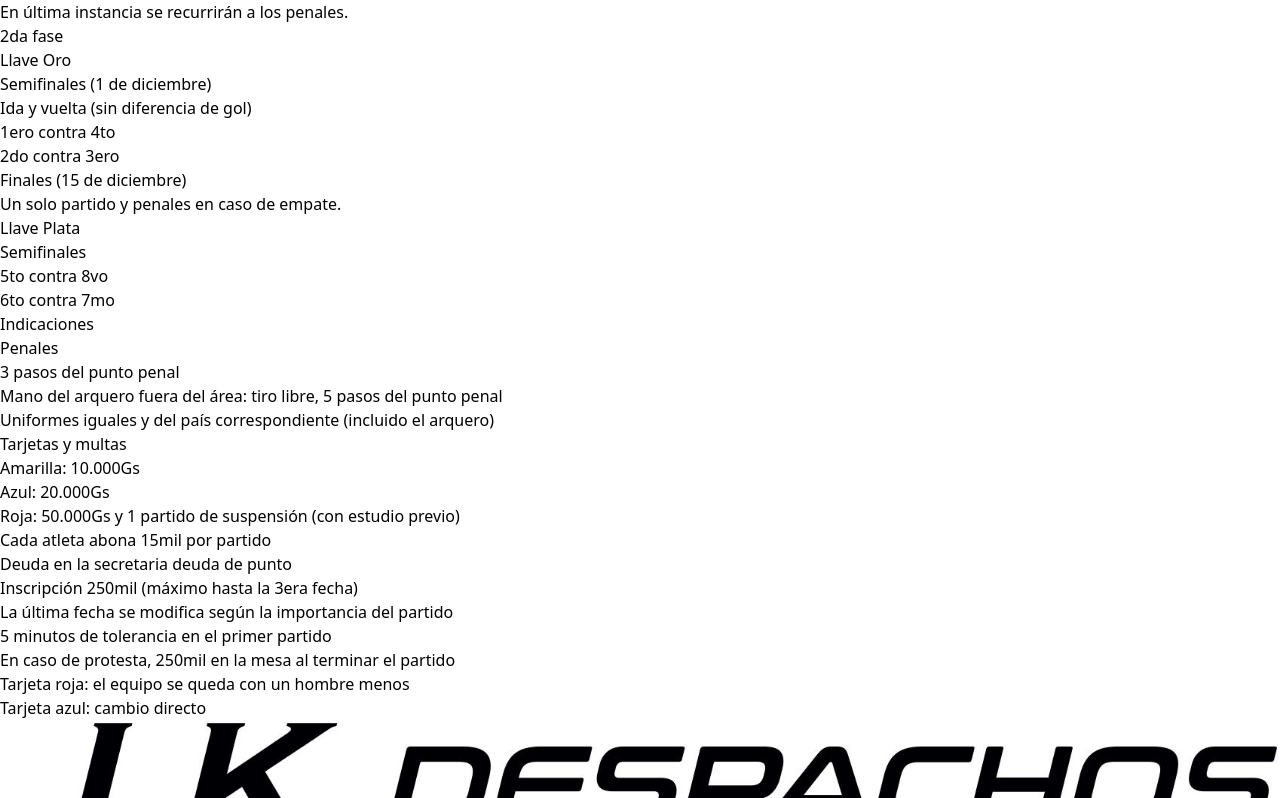
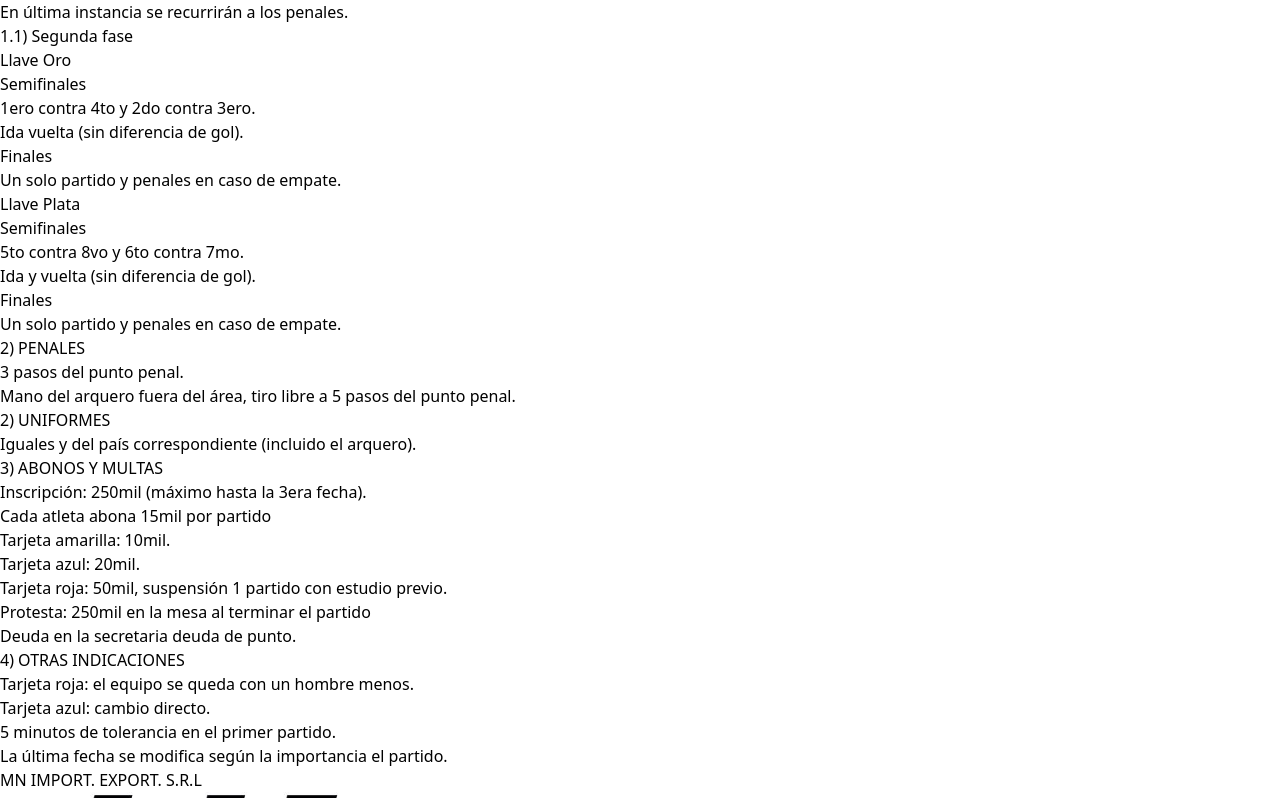
Before and after one commit to matiaguilera/torneo-mutual, a SvelteKit app: page /partidos/reglamento in a window 1280 px wide. Shown: the part 322-1120 px from the top of the page. Built offline with nearby package versions, Linux system fonts and the light colour scheme.

Commit message:
Add new logo and improve rules page

```diff
--- a/src/routes/Sponsors.svelte
+++ b/src/routes/Sponsors.svelte
@@ -22,6 +22,7 @@
 </div> -->
 
 <div class="flex justify-center flex-wrap overflow-auto bg-white">
+	<div class="font-extrabold w-44 m-5 text-center flex items-center">MN IMPORT. EXPORT. S.R.L</div>
 	<div class="flex items-center py-4">
 		<img class="m-5 w-44 object-scale-down" src="/sponsors/JK.jpg" alt="JK" />
 	</div>
--- a/src/routes/finales/Brackets.svelte
+++ b/src/routes/finales/Brackets.svelte
@@ -2,7 +2,7 @@
 	<div>
 		<div class="my-10 ml-10">
 			<div class="h-24 w-44 rounded-lg border pt-3 pl-3 text-sm">
-				<div class="mb-1 text-xs text-gray-500">3/12/22, 12:00</div>
+				<div class="mb-1 text-xs text-gray-500">1 y 8/12, 19:00</div>
 				<div class="flex items-center">
 					<img class="mr-3 h-6 w-6" src="/team.png" alt="Team logo" />
 					<div class="flex h-7 w-28 items-center">Por determinar</div>
@@ -15,7 +15,7 @@
 		</div>
 		<div class="my-10 ml-10">
 			<div class="h-24 w-44 rounded-lg border pt-3 pl-3 text-sm">
-				<div class="mb-1 text-xs text-gray-500">3/12/22, 12:00</div>
+				<div class="mb-1 text-xs text-gray-500">1 y 8/12, 19:30</div>
 				<div class="flex items-center">
 					<img class="mr-3 h-6 w-6" src="/team.png" alt="Team logo" />
 					<div class="flex h-7 w-28 items-center">Por determinar</div>
@@ -34,7 +34,7 @@
 	<div class="my-16">
 		<div class="my-10 mr-10">
 			<div class="h-24 w-44 rounded-lg border pt-3 pl-3 text-sm">
-				<div class="mb-1 text-xs text-gray-500">3/12/22, 12:00</div>
+				<div class="mb-1 text-xs text-gray-500">15/12, 19:00</div>
 				<div class="flex items-center">
 					<img class="mr-3 h-6 w-6" src="/team.png" alt="Team logo" />
 					<div class="flex h-7 w-28 items-center">Por determinar</div>
--- a/src/routes/partidos/reglamento/+page.svelte
+++ b/src/routes/partidos/reglamento/+page.svelte
@@ -1,4 +1,4 @@
-<div class="max-w- bg-white lg:mx-10 lg:mt-3 text-lg text-gray-800 border shadow rounded-lg p-10">
+<!-- <div class="max-w- bg-white lg:mx-10 lg:mt-3 text-lg text-gray-800 border shadow rounded-lg p-10">
 	<h1 class="text-3xl text-center font-bold mb-2">Reglamento</h1>
 	<h2>Sistema de campeonato</h2>
 	<h3>1era Fase</h3>
@@ -58,4 +58,68 @@
 		<li>Tarjeta roja: el equipo se queda con un hombre menos</li>
 		<li>Tarjeta azul: cambio directo</li>
 	</ul>
+</div> -->
+<div class="flex justify-center">
+	<div
+		class="max-w-4xl bg-white lg:mx-10 lg:my-3 text-lg text-gray-800 border shadow rounded-lg lg:p-8 p-3"
+	>
+		<h1 class="text-3xl text-center font-bold mb-5 mt-3">REGLAMENTO</h1>
+		<h2 class="text-2xli font-semibold mt-3 mb-2">1) SISTEMA DE CAMPEONATO</h2>
+		<h3 class="font-medium my-1">1.1) <span class="underline">Primera fase</span></h3>
+		<ul class="list-disc ml-8">
+			<li>Todos contra todos, una vuelta.</li>
+			<li>3 puntos por victoria, 1 por empate y 0 por derrota.</li>
+			<li>En caso de puntos iguales se tendrá en cuenta la diferencia de gol.</li>
+			<li>Si se mantiene la igualdad habrá partido extra.</li>
+			<li>En última instancia se recurrirán a los penales.</li>
+		</ul>
+		<h3 class="font-medium mt-3 mb-2">1.1) <span class="underline">Segunda fase</span></h3>
+		<h4 class="underline my-1">Llave Oro</h4>
+		<h5>Semifinales</h5>
+		<ul class="list-disc ml-8">
+			<li>1ero contra 4to y 2do contra 3ero.</li>
+			<li>Ida vuelta (sin diferencia de gol).</li>
+		</ul>
+		<h5>Finales</h5>
+		<ul class="list-disc ml-8">
+			<li>Un solo partido y penales en caso de empate.</li>
+		</ul>
+		<h4 class="underline my-1">Llave Plata</h4>
+		<h5>Semifinales</h5>
+		<ul class="list-disc ml-8">
+			<li>5to contra 8vo y 6to contra 7mo.</li>
+			<li>Ida y vuelta (sin diferencia de gol).</li>
+		</ul>
+		<h5>Finales</h5>
+		<ul class="list-disc ml-8">
+			<li>Un solo partido y penales en caso de empate.</li>
+		</ul>
+		<h2 class="text-2xli font-semibold mt-3 mb-2">2) PENALES</h2>
+		<ul class="list-disc ml-8">
+			<li>3 pasos del punto penal.</li>
+			<li>Mano del arquero fuera del área, tiro libre a 5 pasos del punto penal.</li>
+		</ul>
+
+		<h2 class="text-2xli font-semibold mt-3 mb-2">2) UNIFORMES</h2>
+		<ul class="list-disc ml-8">
+			<li>Iguales y del país correspondiente (incluido el arquero).</li>
+		</ul>
+		<h2 class="text-2xli font-semibold mt-3 mb-2">3) ABONOS Y MULTAS</h2>
+		<ul class="list-disc ml-8">
+			<li>Inscripción: 250mil (máximo hasta la 3era fecha).</li>
+			<li>Cada atleta abona 15mil por partido</li>
+			<li>Tarjeta amarilla: 10mil.</li>
+			<li>Tarjeta azul: 20mil.</li>
+			<li>Tarjeta roja: 50mil, suspensión 1 partido con estudio previo.</li>
+			<li>Protesta: 250mil en la mesa al terminar el partido</li>
+			<li>Deuda en la secretaria deuda de punto.</li>
+		</ul>
+		<h2 class="text-2xli font-semibold mt-3 mb-2">4) OTRAS INDICACIONES</h2>
+		<ul class="list-disc ml-8">
+			<li>Tarjeta roja: el equipo se queda con un hombre menos.</li>
+			<li>Tarjeta azul: cambio directo.</li>
+			<li>5 minutos de tolerancia en el primer partido.</li>
+			<li>La última fecha se modifica según la importancia el partido.</li>
+		</ul>
+	</div>
 </div>
```
